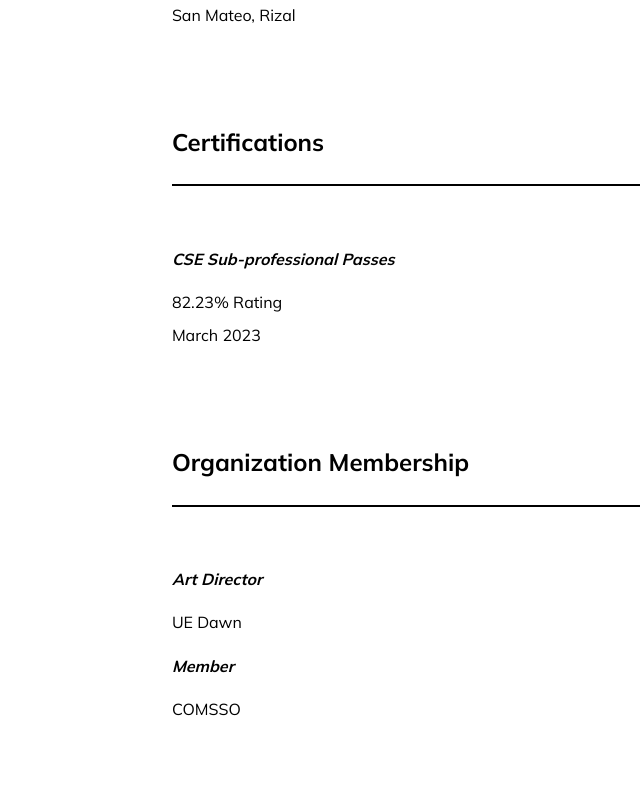
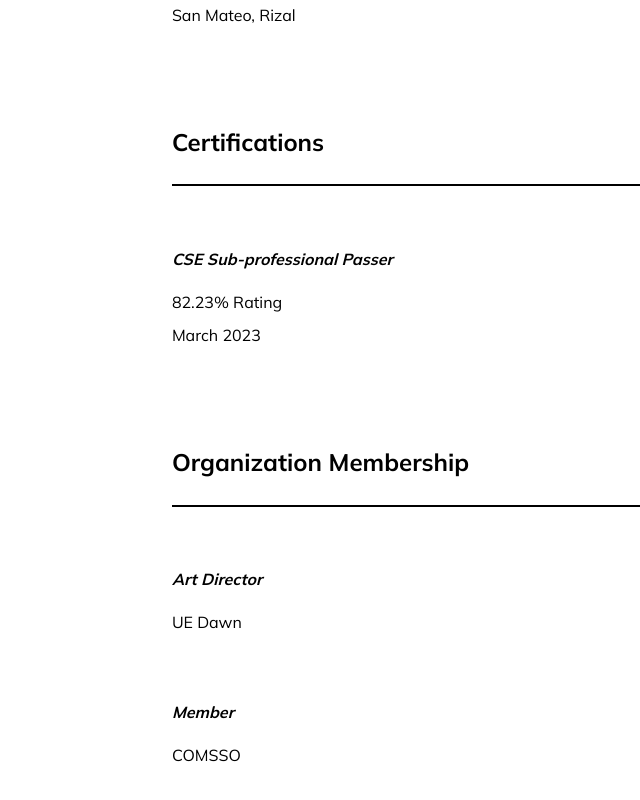
Before and after one commit to katherineayson/CV, a plain HTML site: page index.html in a window 1280 px wide. Shown: the part 2522-3322 px from the top of the page, without its empty margins (255-895 px from the left). Drawn offline with Linux system fonts and the light colour scheme; a web font is replaced by a local one.

Commit message:
Update index.html

```diff
--- a/index.html
+++ b/index.html
@@ -115,7 +115,7 @@
 			<h2>Certifications</h2>
 			<hr>
 			<br>
-			<h4 class="seminars">CSE Sub-professional Passes</h4>
+			<h4 class="seminars">CSE Sub-professional Passer</h4>
 			<p class ="org">82.23% Rating</p>
 			<p class ="place">March 2023</p><br>
 			<br>
@@ -123,7 +123,7 @@
 			<hr>
 			<br>
 			<h4 class="seminars">Art Director</h4>
-			<p class ="org">UE Dawn</p>
+			<p class ="org">UE Dawn</p><br>
 			<h4 class="seminars">Member</h4>
 			<p class ="org">COMSSO</p>
 			<br>
```
